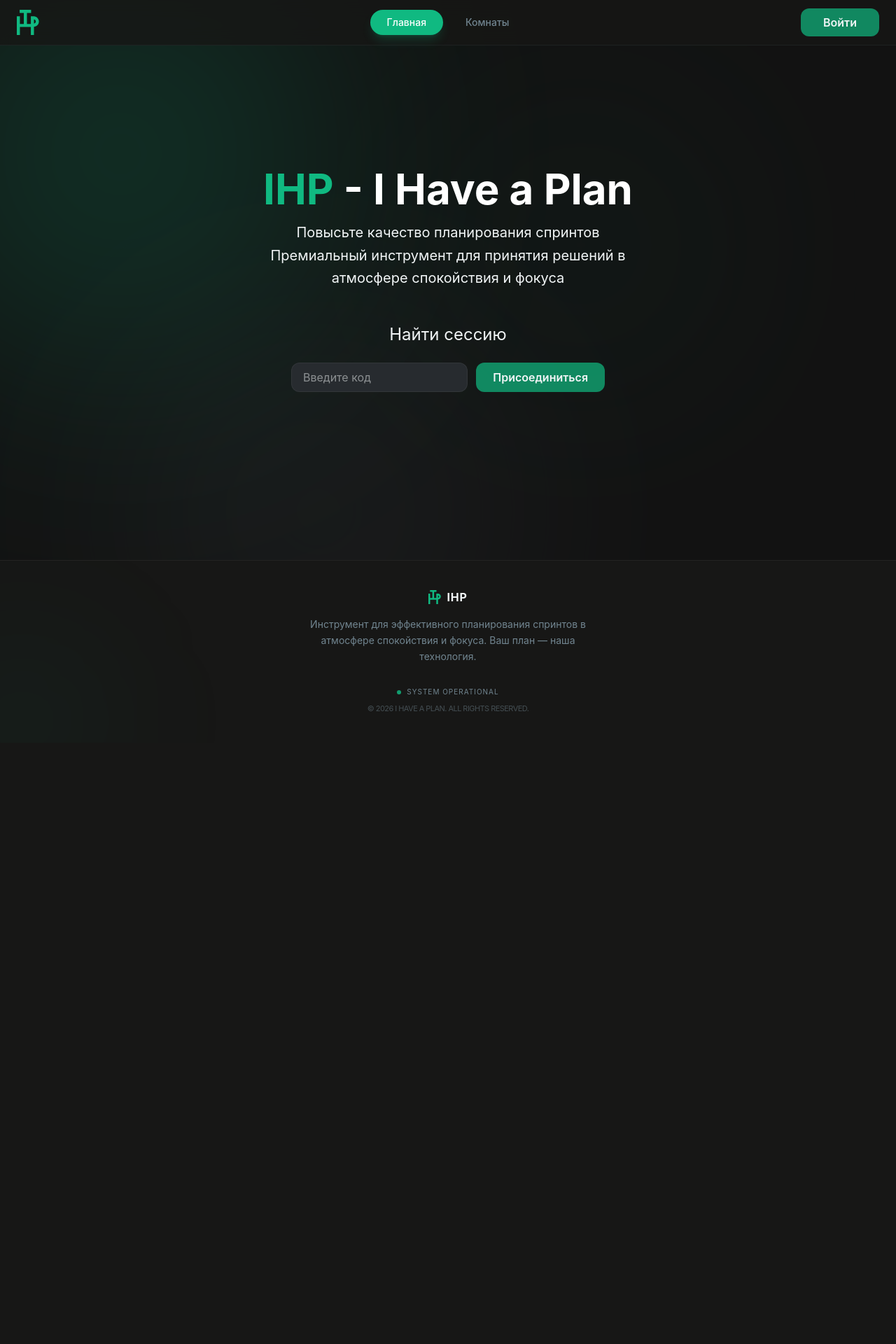
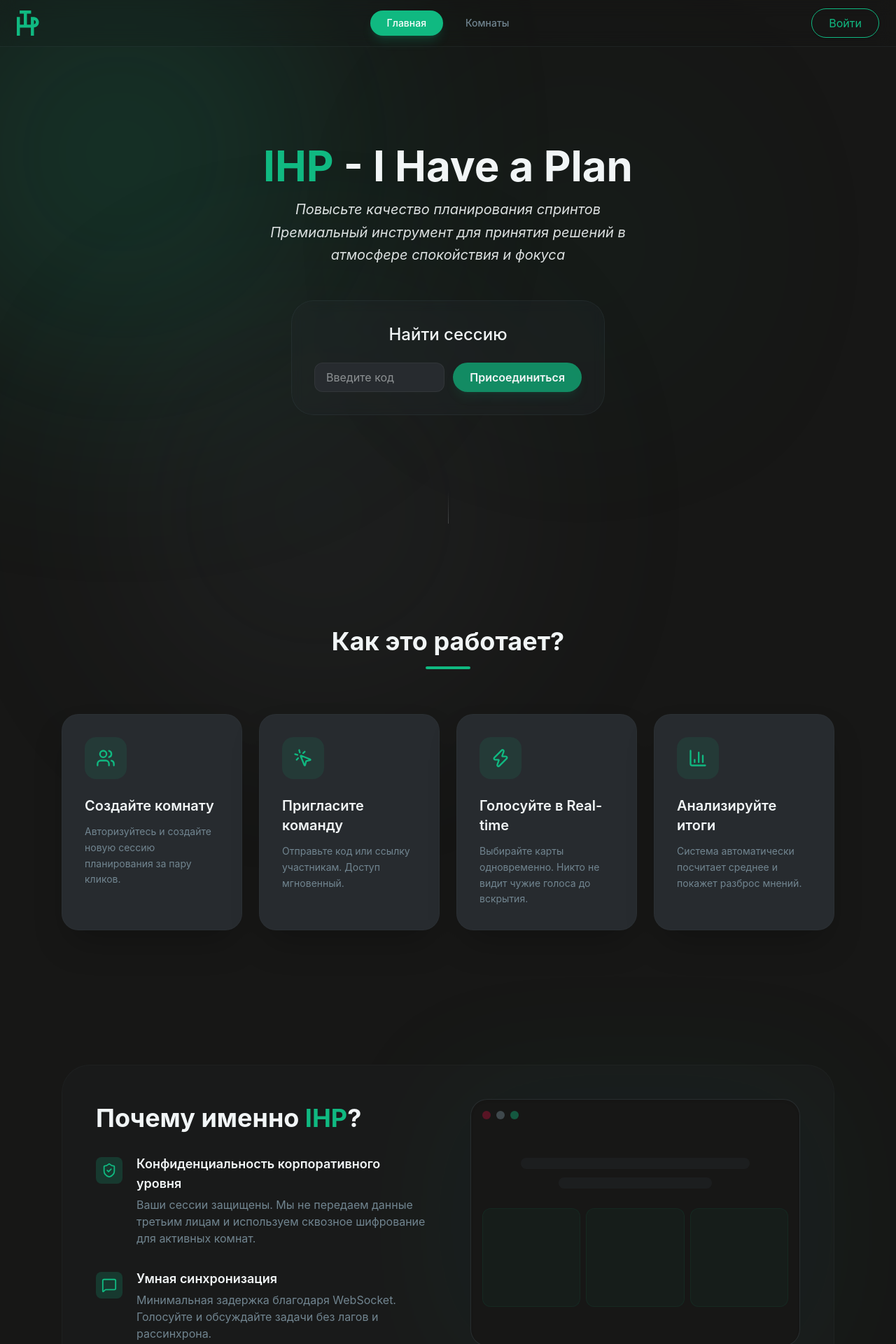
Before and after one commit to alexey-panchenko-dev/Planning-Poker, a React (Vite) app in the folder client/: page / in a window 1280 px wide. Shown: the top 1920 px of the page at 70% size. Before the commit the page ends 1061 px from the top, so only its background shows below. Built offline with nearby package versions, Linux system fonts and the light colour scheme; no server answers.

Commit message:
привел дизайн к норм виду

```diff
--- a/client/src/entities/room/ui/RoomCard.tsx
+++ b/client/src/entities/room/ui/RoomCard.tsx
@@ -1,6 +1,7 @@
 import { type RoomProps } from "../model/type";
 import { Button } from "@/shared";
 import { Link } from "react-router-dom";
+import { Users, Target, ArrowRight } from "lucide-react";
 
 export const RoomCard = ({
   id,
@@ -10,29 +11,64 @@ export const RoomCard = ({
   participants_count,
 }: RoomProps) => {
   return (
-    <div className="flex flex-col bg-card-bg p-6 rounded-xl gap-4">
-      <div className="flex justify-between items-start">
-        <div className="flex flex-col gap-1">
-          <h3 className="text-xl font-bold text-font-main">{name}</h3>
-          <span className="text-xs text-font-muted">
+    <div className="group relative flex flex-col bg-card-bg border border-font-muted/10 p-6 rounded-[24px] transition-all duration-300 hover:border-accent/40 hover:shadow-2xl hover:shadow-accent/5 hover:-translate-y-1">
+      {/* Статус задачи сверху */}
+      <div className="flex justify-between items-start mb-4">
+        <div className="flex flex-col gap-1.5">
+          <h3 className="text-xl font-bold text-font-main group-hover:text-accent transition-colors tracking-tight">
+            {name}
+          </h3>
+          <div className="flex items-center gap-2 text-font-muted">
+            <Users size={14} className="text-ghost" />
+            <span className="text-xs font-medium">
               {participants_count} участников
             </span>
           </div>
+        </div>
 
         {active_task_title && (
-          <span className="text-[10px] uppercase font-bold text-accent bg-accent/10 px-2 py-1 rounded">
+          <div className="flex items-center gap-1.5 text-[10px] uppercase tracking-wider font-bold text-accent bg-accent/10 px-3 py-1.5 rounded-full border border-accent/20">
+            <span className="relative flex h-2 w-2">
+              <span className="animate-ping absolute inline-flex h-full w-full rounded-full bg-accent opacity-75"></span>
+              <span className="relative inline-flex rounded-full h-2 w-2 bg-accent"></span>
+            </span>
             {active_task_title}
-          </span>
+          </div>
         )}
       </div>
 
-      <p className="text-font-muted text-sm line-clamp-2">
-        {description || "Описание отсутствует"}
+      {/* Описание с фиксированной высотой для ровной сетки */}
+      <div className="flex-1">
+        <p className="text-font-muted text-sm leading-relaxed line-clamp-3 mb-6">
+          {description || "Для этой комнаты еще не задано описание сессии..."}
         </p>
+      </div>
 
-      <Link to={`/rooms/${id}`}>
-        <Button value="Присоединиться" />
+      {/* Футер карточки */}
+      <div className="flex items-center justify-between pt-4 border-t border-font-muted/5">
+        <div className="flex flex-col">
+          <span className="text-[10px] text-font-muted uppercase font-semibold">
+            ID Сессии
+          </span>
+          <span className="text-xs text-font-main font-mono opacity-50">
+            #{id.toString().slice(0, 8)}
+          </span>
+        </div>
+
+        <Link to={`/rooms/${id}`} className="block">
+          <Button
+            value={
+              <span className="flex items-center gap-2">
+                Войти <ArrowRight size={16} />
+              </span>
+            }
+            className="rounded-xl px-5 py-2.5 text-sm"
+          />
         </Link>
+      </div>
+
+      {/* Декоративное свечение при наведении */}
+      <div className="absolute inset-0 rounded-[24px] bg-accent/5 opacity-0 group-hover:opacity-100 transition-opacity pointer-events-none" />
     </div>
   );
 };
--- a/client/src/pages/HomePage.tsx
+++ b/client/src/pages/HomePage.tsx
@@ -1,26 +1,63 @@
 import { Input, Button } from "@/shared";
+import {
+  Users,
+  Zap,
+  ShieldCheck,
+  MousePointerClick,
+  MessageSquare,
+  BarChart3,
+} from "lucide-react";
 
 export const HomePage = () => {
+  const steps = [
+    {
+      id: 1,
+      title: "Создайте комнату",
+      description:
+        "Авторизуйтесь и создайте новую сессию планирования за пару кликов.",
+      icon: <Users className="text-accent" size={28} />,
+    },
+    {
+      id: 2,
+      title: "Пригласите команду",
+      description: "Отправьте код или ссылку участникам. Доступ мгновенный.",
+      icon: <MousePointerClick className="text-accent" size={28} />,
+    },
+    {
+      id: 3,
+      title: "Голосуйте в Real-time",
+      description:
+        "Выбирайте карты одновременно. Никто не видит чужие голоса до вскрытия.",
+      icon: <Zap className="text-accent" size={28} />,
+    },
+    {
+      id: 4,
+      title: "Анализируйте итоги",
+      description:
+        "Система автоматически посчитает среднее и покажет разброс мнений.",
+      icon: <BarChart3 className="text-accent" size={28} />,
+    },
+  ];
+
   return (
-    <div className="relative min-h-screen bg-[#121212] text-white overflow-hidden flex flex-col items-center justify-center">
-      <div className="absolute top-[200px] right-[300px] w-[300px] h-[300px] bg-accent opacity-10 blur-[150px] rounded-full" />
-      <div className="absolute top-[-10%] left-[-10%] w-[600px] h-[600px] bg-accent opacity-20 blur-[150px] rounded-full" />
-      <div className="absolute top-[60%] left-[16%] w-[500px] h-[500px] bg-ghost opacity-10 blur-[150px] rounded-full" />
+    <div className="relative min-h-screen bg-main-bg text-font-main overflow-x-hidden flex flex-col items-center">
+      <div className="fixed top-[200px] right-[300px] w-[300px] h-[300px] bg-accent opacity-10 blur-[150px] rounded-full pointer-events-none" />
+      <div className="fixed top-[-10%] left-[-10%] w-[600px] h-[600px] bg-accent opacity-20 blur-[150px] rounded-full pointer-events-none" />
+      <div className="fixed top-[60%] left-[16%] w-[500px] h-[500px] bg-ghost opacity-10 blur-[150px] rounded-full pointer-events-none" />
 
-      <main className="relative z-10 flex flex-col items-center text-center max-w-3xl px-4">
+      <section className="relative z-10 flex flex-col items-center text-center max-w-3xl px-4 min-h-screen justify-center">
         <h1 className="text-6xl font-bold mb-4">
           <span className="text-accent">IHP</span> - I Have a Plan
         </h1>
 
-        <p className="text-xl text-font-main leading-relaxed mb-12">
+        <p className="text-xl text-font-main leading-relaxed mb-12 italic opacity-90">
           Повысьте качество планирования спринтов <br />
           Премиальный инструмент для принятия решений в <br />
           атмосфере спокойствия и фокуса
         </p>
 
-        <div className="w-full max-w-md">
-          <h2 className="text-2xl text-font-main mb-6">Найти сессию</h2>
-
+        <div className="w-full max-w-md bg-card-bg/30 p-8 rounded-[32px] border border-font-muted/10 backdrop-blur-sm">
+          <h2 className="text-2xl font-medium mb-6">Найти сессию</h2>
           <div className="flex gap-3">
             <div className="flex-1">
               <Input placeholder="Введите код" variant="default2" />
@@ -28,7 +65,100 @@ export const HomePage = () => {
             <Button value="Присоединиться" />
           </div>
         </div>
-      </main>
+
+        <div className="absolute bottom-10 animate-bounce opacity-20">
+          <div className="w-[1px] h-12 bg-gradient-to-b from-transparent to-font-main" />
+        </div>
+      </section>
+
+      <section className="relative z-10 w-full max-w-6xl px-6 py-24">
+        <div className="text-center mb-16">
+          <h2 className="text-4xl font-bold mb-4">Как это работает?</h2>
+          <div className="h-1 w-16 bg-accent mx-auto rounded-full" />
+        </div>
+
+        <div className="grid grid-cols-1 md:grid-cols-2 lg:grid-cols-4 gap-6">
+          {steps.map((step) => (
+            <div
+              key={step.id}
+              className="group p-8 rounded-3xl bg-card-bg border border-font-muted/5 hover:border-accent/40 transition-all duration-300 hover:translate-y-[-8px] shadow-2xl"
+            >
+              <div className="mb-6 p-4 w-fit rounded-2xl bg-accent/10 group-hover:bg-accent/20 transition-colors">
+                {step.icon}
+              </div>
+              <h3 className="text-xl font-semibold mb-3 text-font-main">
+                {step.title}
+              </h3>
+              <p className="text-font-muted leading-relaxed text-sm">
+                {step.description}
+              </p>
+            </div>
+          ))}
+        </div>
+      </section>
+
+      <section className="relative z-10 w-full max-w-6xl px-6 py-24 mb-20">
+        <div className="grid md:grid-cols-2 gap-16 items-center bg-card-bg/20 p-12 rounded-[40px] border border-font-muted/5">
+          <div>
+            <h2 className="text-4xl font-bold mb-8">
+              Почему именно <span className="text-accent">IHP</span>?
+            </h2>
+            <div className="space-y-8">
+              <div className="flex gap-5">
+                <div className="mt-1 bg-accent/20 p-2 h-fit rounded-lg">
+                  <ShieldCheck size={22} className="text-accent" />
+                </div>
+                <div>
+                  <h4 className="text-lg font-semibold text-font-main">
+                    Конфиденциальность корпоративного уровня
+                  </h4>
+                  <p className="text-font-muted mt-1">
+                    Ваши сессии защищены. Мы не передаем данные третьим лицам и
+                    используем сквозное шифрование для активных комнат.
+                  </p>
+                </div>
+              </div>
+              <div className="flex gap-5">
+                <div className="mt-1 bg-accent/20 p-2 h-fit rounded-lg">
+                  <MessageSquare size={22} className="text-accent" />
+                </div>
+                <div>
+                  <h4 className="text-lg font-semibold text-font-main">
+                    Умная синхронизация
+                  </h4>
+                  <p className="text-font-muted mt-1">
+                    Минимальная задержка благодаря WebSocket. Голосуйте и
+                    обсуждайте задачи без лагов и рассинхрона.
+                  </p>
+                </div>
+              </div>
+            </div>
+          </div>
+
+          <div className="relative group">
+            <div className="aspect-[4/3] rounded-3xl bg-main-bg border border-font-muted/20 overflow-hidden shadow-inner flex flex-col p-4">
+              <div className="flex gap-2 mb-4">
+                <div className="w-3 h-3 rounded-full bg-danger/40" />
+                <div className="w-3 h-3 rounded-full bg-ghost/40" />
+                <div className="w-3 h-3 rounded-full bg-accent/40" />
+              </div>
+              <div className="flex-1 flex flex-col gap-3 justify-center items-center opacity-40">
+                <div className="w-3/4 h-4 bg-card-bg rounded-full" />
+                <div className="w-1/2 h-4 bg-card-bg rounded-full" />
+                <div className="grid grid-cols-3 gap-2 w-full mt-4">
+                  {[1, 2, 3].map((i) => (
+                    <div
+                      key={i}
+                      className="aspect-square bg-accent/10 rounded-xl border border-accent/20"
+                    />
+                  ))}
+                </div>
+              </div>
+            </div>
+            <div className="absolute -z-10 top-1/2 left-1/2 -translate-x-1/2 -translate-y-1/2 w-[120%] h-[120%] bg-accent opacity-5 blur-[100px]" />
+          </div>
+        </div>
+      </section>
     </div>
   );
 };
--- a/client/src/pages/RoomsPage.tsx
+++ b/client/src/pages/RoomsPage.tsx
@@ -2,21 +2,46 @@ import { useState } from "react";
 import { RoomList } from "@/widgets/Rooms/RoomsList";
 import { CreateRoomModal } from "@/features/rooms/ui/CreateRoomModal";
 import { Button } from "@/shared";
+import { Plus, LayoutGrid } from "lucide-react";
 
 export const RoomsPage = () => {
   const [isOpen, setIsOpen] = useState(false);
 
   return (
-    <div className="h-screen px-16 mt-25">
-      <div className="flex justify-between items-center mb-6">
-        <h1 className="text-2xl font-bold text-white">Комнаты</h1>
+    <div className="relative min-h-screen bg-main-bg pt-28 pb-10 px-6 md:px-16 overflow-hidden">
+      <div className="absolute top-[-10%] right-[-5%] w-[400px] h-[400px] bg-accent opacity-[0.07] blur-[120px] rounded-full pointer-events-none" />
+      <div className="absolute bottom-[10%] left-[-5%] w-[300px] h-[300px] bg-ghost opacity-[0.05] blur-[100px] rounded-full pointer-events-none" />
+
+      <main className="relative z-10 max-w-[1440px] mx-auto">
+        {/* Заголовок и управление */}
+        <div className="flex flex-col md:flex-row justify-between items-start md:items-center gap-4 mb-10">
+          <div className="flex items-center gap-4">
+            <div className="p-3 bg-accent/10 rounded-2xl border border-accent/20">
+              <LayoutGrid size={24} className="text-accent" />
+            </div>
+            <div>
+              <h1 className="text-3xl font-bold text-font-main tracking-tight">
+                Доступные комнаты
+              </h1>
+              <p className="text-font-muted text-sm mt-1">
+                Выберите активную сессию или создайте новое пространство
+              </p>
+            </div>
+          </div>
+
           <Button
             onClick={() => setIsOpen(true)}
-          value="+ Создать комнату"
+            value={"+ Создать комнату"}
             variant="accentLiner"
+            className=""
           />
         </div>
+
+        <div className="min-h-[60vh] rounded-[40px] bg-card-bg/10 border border-white/[0.03] backdrop-blur-sm p-8">
           <RoomList />
+        </div>
+      </main>
+
       <CreateRoomModal isOpen={isOpen} onClose={() => setIsOpen(false)} />
     </div>
   );
--- a/client/src/shared/ui/Button.tsx
+++ b/client/src/shared/ui/Button.tsx
@@ -1,17 +1,21 @@
+import { ReactNode } from "react";
+
 interface ButtonI {
-  value?: string;
-  variant?: string;
+  value?: ReactNode;
+  variant?: "accent" | "danger" | "ghost" | "accentLiner";
   type?: "button" | "submit" | "reset";
-  onClick?: () => void;
+  onClick?: (e: React.MouseEvent<HTMLButtonElement>) => void;
   className?: string;
 }
 
 const BtnVariants: Record<string, string> = {
-  accent: "bg-accent/70 hover:bg-accent text-font-main font-semibold",
+  accent:
+    "bg-accent/70 hover:bg-accent text-font-main font-semibold shadow-lg shadow-accent/10",
   danger: "bg-danger/70 hover:bg-danger text-font-main font-semibold",
-  ghost: "bg-danger/70 hover:bg-danger text-font-main font-semibold",
-
-  accentLiner: "text-accent border border-accent hover:bg-accent/40",
+  ghost:
+    "bg-card-bg hover:bg-ghost/20 text-font-muted hover:text-font-main border border-font-muted/10",
+  accentLiner:
+    "text-accent border border-accent hover:bg-accent/10 hover:border-accent shadow-sm",
 };
 
 export const Button = ({
@@ -19,11 +23,19 @@ export const Button = ({
   variant = "accent",
   type = "button",
   onClick,
-  className,
+  className = "",
 }: ButtonI) => {
   return (
     <button
-      className={`py-2 px-6 rounded-xl transition-all duration-200 active:scale-95 cursor-pointer ${className} ${BtnVariants[variant] || ""}`}
+      className={`
+        inline-flex items-center justify-center
+        py-2 px-6 rounded-full
+        transition-all duration-200
+        active:scale-95 cursor-pointer
+        disabled:opacity-50 disabled:cursor-not-allowed
+        ${BtnVariants[variant] || ""}
+        ${className}
+      `}
       type={type}
       onClick={onClick}
     >
--- a/client/src/widgets/Footer.tsx
+++ b/client/src/widgets/Footer.tsx
@@ -1,6 +1,6 @@
 export const Footer = () => {
   return (
-    <footer className="w-full py-10 mt-auto border-t border-white/5 bg-main-bg relative overflow-hidden">
+    <footer className="w-full py-10 mt-auto border-t border-white/5 bg-main-bg/15 relative overflow-hidden">
       <div className="absolute -bottom-24 -left-24 w-64 h-64 bg-accent/5 blur-[100px] rounded-full" />
 
       <div className="max-w-7xl mx-auto px-6 flex flex-col items-center gap-4 relative z-10">
--- a/client/src/widgets/Header.tsx
+++ b/client/src/widgets/Header.tsx
@@ -13,7 +13,7 @@ export const Header = () => {
   ];
 
   return (
-    <header className="fixed top-0 w-full z-50 bg-main-bg/80 backdrop-blur-md border-b border-font-muted/10">
+    <header className="fixed top-0 w-full z-50 bg-main-bg/15 backdrop-blur-md border-b border-font-muted/10">
       <div className="max-w-[1440px] mx-auto grid grid-cols-3 items-center px-6 py-3">
         <div className="flex justify-start">
           <Link to="/" className="hover:opacity-80 transition-opacity">
@@ -43,7 +43,7 @@ export const Header = () => {
         <div className="flex justify-end items-center gap-4">
           {!isAuth ? (
             <Link to="/auth" state={{ from: location }}>
-              <Button value="Войти" className="rounded-full px-8" />
+              <Button value="Войти" variant="accentLiner" />
             </Link>
           ) : (
             <AccountCard />
```
Lines whose indentation alone changed are shown as unchanged.
